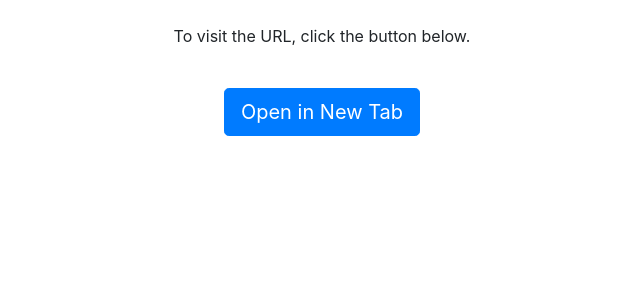
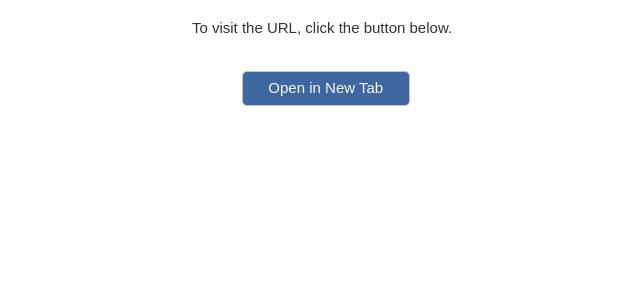
Before and after one commit to penzance/ab-testing-tool, a Django app: template ab_tool/templates/ab_tool/new_tab_redirect.html in a window 1280 px wide. Shown: the top 300 px of the page, without its empty margins (318-958 px from the left). Run offline with Django 3.2, Linux system fonts and the light colour scheme; the template is opened without the code that fills it: most values are stand-ins (such as "Sample title", 1, 10 or a date in 2020); some libraries are stand-ins or nearby versions.

Commit message:
Styles the "open in a new tab" page

```diff
--- a/ab_tool/static/ab_tool/css/styles.css
+++ b/ab_tool/static/ab_tool/css/styles.css
@@ -205,6 +205,9 @@ main {
 .container-modal {
   width: 97%;
   margin: 0 1.5%;
+}
+.text-center {
+  text-align: center;
 }
 .block {
   display: block;
@@ -579,7 +582,8 @@ ul, ol, dl {
   padding-right: 0.5em;
 }
 .btn-submit {
-  height: 1em;
+  /*height: 1em;*/
+
   padding: 0.45em 2%;
   border-radius: 5px;
   background-color: #cecece;
@@ -588,7 +592,8 @@ ul, ol, dl {
   color: #525252;
 }
 .btn-submit-primary {
-  height: 1em;
+  /*height: 1em;*/
+
   padding: 0.45em 2%;
   border-radius: 5px;
   background-color: #cecece;
@@ -608,7 +613,8 @@ button.btn-submit-primary {
 /* link look and feel but with the padding
 and spacing to match a btn-submit */
 .btn-link {
-  height: 1em;
+  /*height: 1em;*/
+
   padding: 0.45em 2%;
   border-radius: 5px;
   background-color: #cecece;
--- a/ab_tool/templates/ab_tool/new_tab_redirect.html
+++ b/ab_tool/templates/ab_tool/new_tab_redirect.html
@@ -2,7 +2,8 @@
 <html lang="en">
 <head>
     {% load staticfiles %}
-    <link rel="stylesheet" href="{% static 'ab_tool/css/bootstrap.min.css' %}" type="text/css"/>
+    <link rel="stylesheet" href="{% static 'ab_tool/css/styles.css' %}" type="text/css"/>
+    <link rel="stylesheet" type="text/css" href="{% static 'ab_tool/css/font-awesome-4.2.0/css/font-awesome.min.css' %}">
 </head>
 <body>
 
@@ -20,7 +21,7 @@ if (window.top.location == window.location) {
 <br>
 <p class="text-center"> To visit the URL, click the button below. </p>
 <br>
-<div class="text-center"><a target="_blank" href="{{url}}" class="btn btn-lg btn-primary">Open in New Tab</a></div>
+<div class="text-center"><a target="_blank" href="{{url}}" class="btn btn-submit-primary">Open in New Tab</a></div>
 </span>
 </body>
 </html>
```
